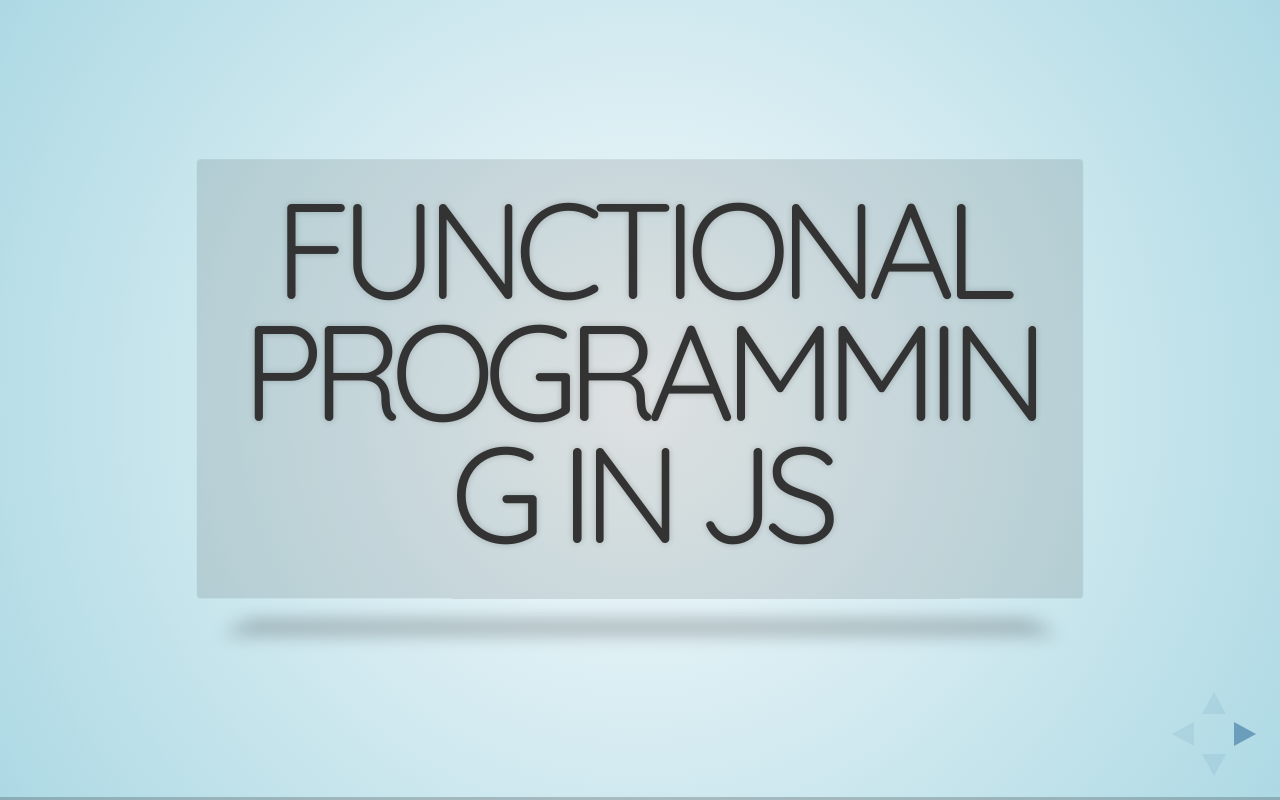
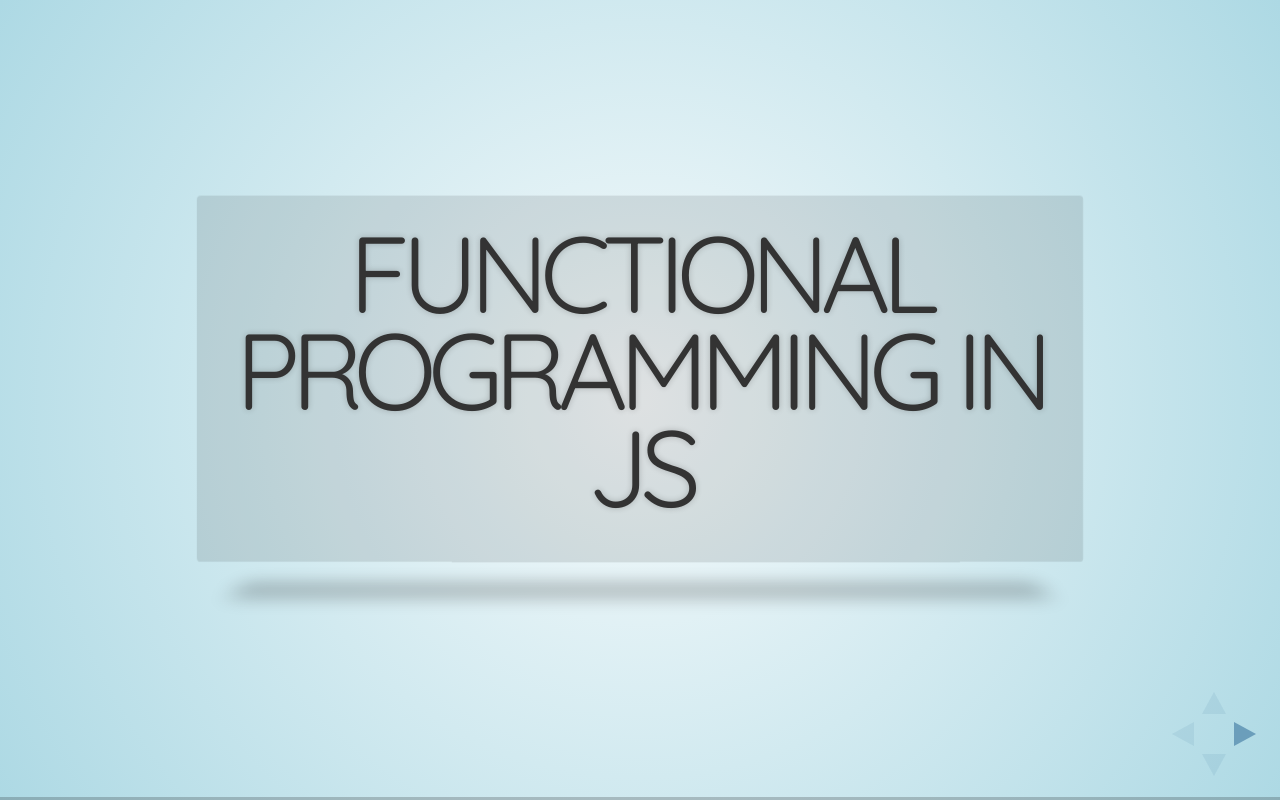
Before and after one commit to zamozniewicz/functional-javascript, a website: page index.html in a window 1280 px wide. Drawn offline with nearby package versions, Linux system fonts and the light colour scheme.

Commit message:
UI fixes

```diff
--- a/css/reveal.css
+++ b/css/reveal.css
@@ -92,7 +92,7 @@ body {
 	word-break: break-word;
 }
 
-.reveal h1 { font-size: 3.77em; }
+.reveal h1 { font-size: 3em; }
 .reveal h2 { font-size: 2.11em;	}
 .reveal h3 { font-size: 1.55em;	}
 .reveal h4 { font-size: 1em;	}
```
Also changed, not shown: README.md.
